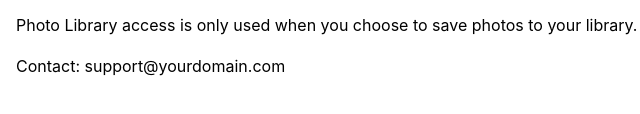
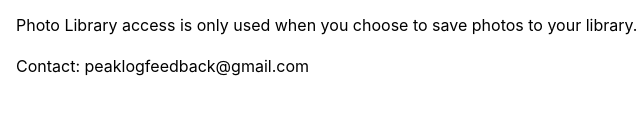
Before and after one commit to idealworksapps/peaklog-privacy, a plain HTML site: page index.html in a window 1280 px wide. Shown: the part 292-406 px from the top of the page, 224-864 px from the left. Drawn offline with Linux system fonts and the light colour scheme.

Commit message:
Update index.html

```diff
--- a/index.html
+++ b/index.html
@@ -12,6 +12,6 @@
   <p>PeakLog uses Apple CloudKit to sync your data across your own devices when iCloud is enabled.</p>
   <p>Location is only used to show your position on the map if you enable that setting.</p>
   <p>Photo Library access is only used when you choose to save photos to your library.</p>
-  <p>Contact: support@yourdomain.com</p>
+  <p>Contact: peaklogfeedback@gmail.com</p>
 </body>
 </html>
```
